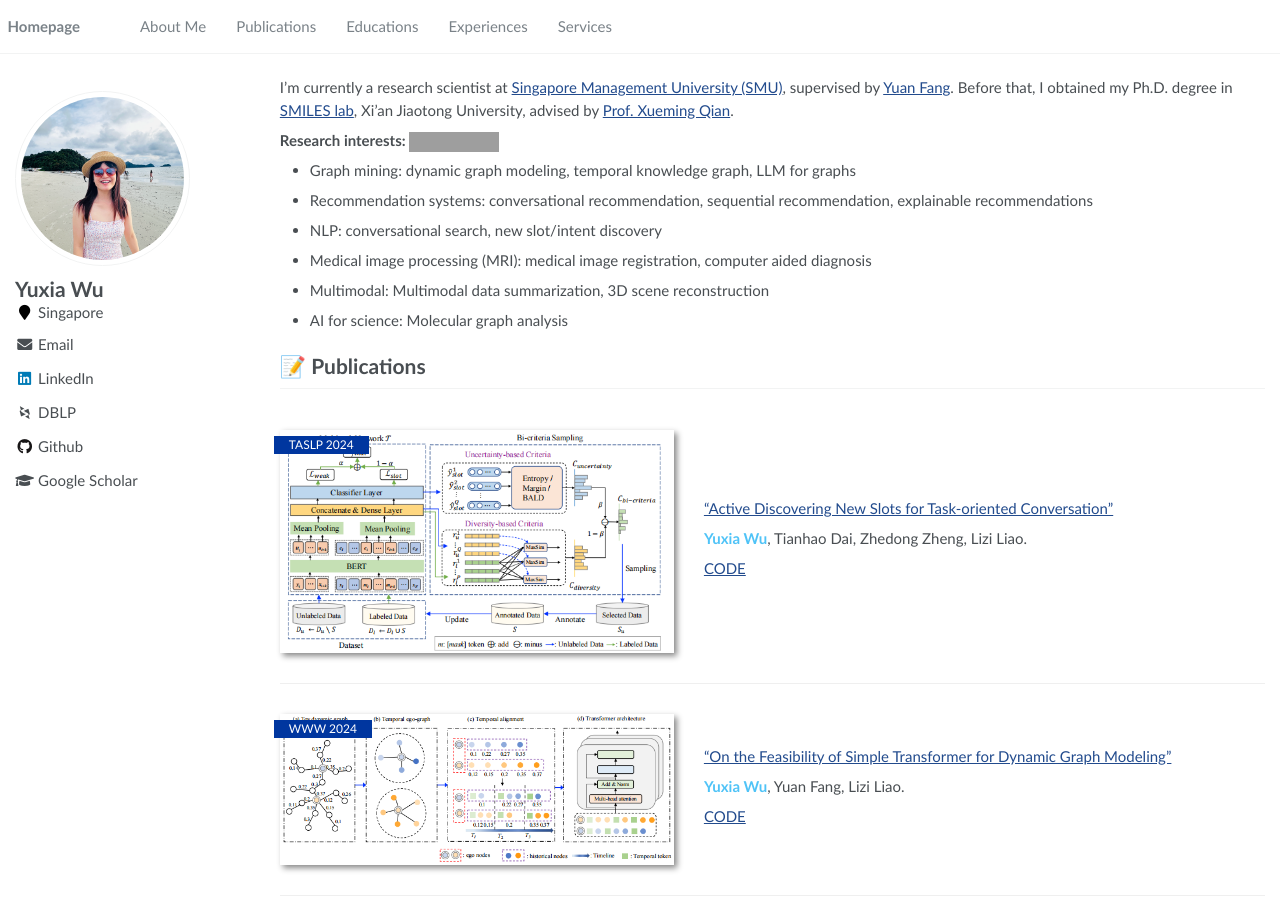
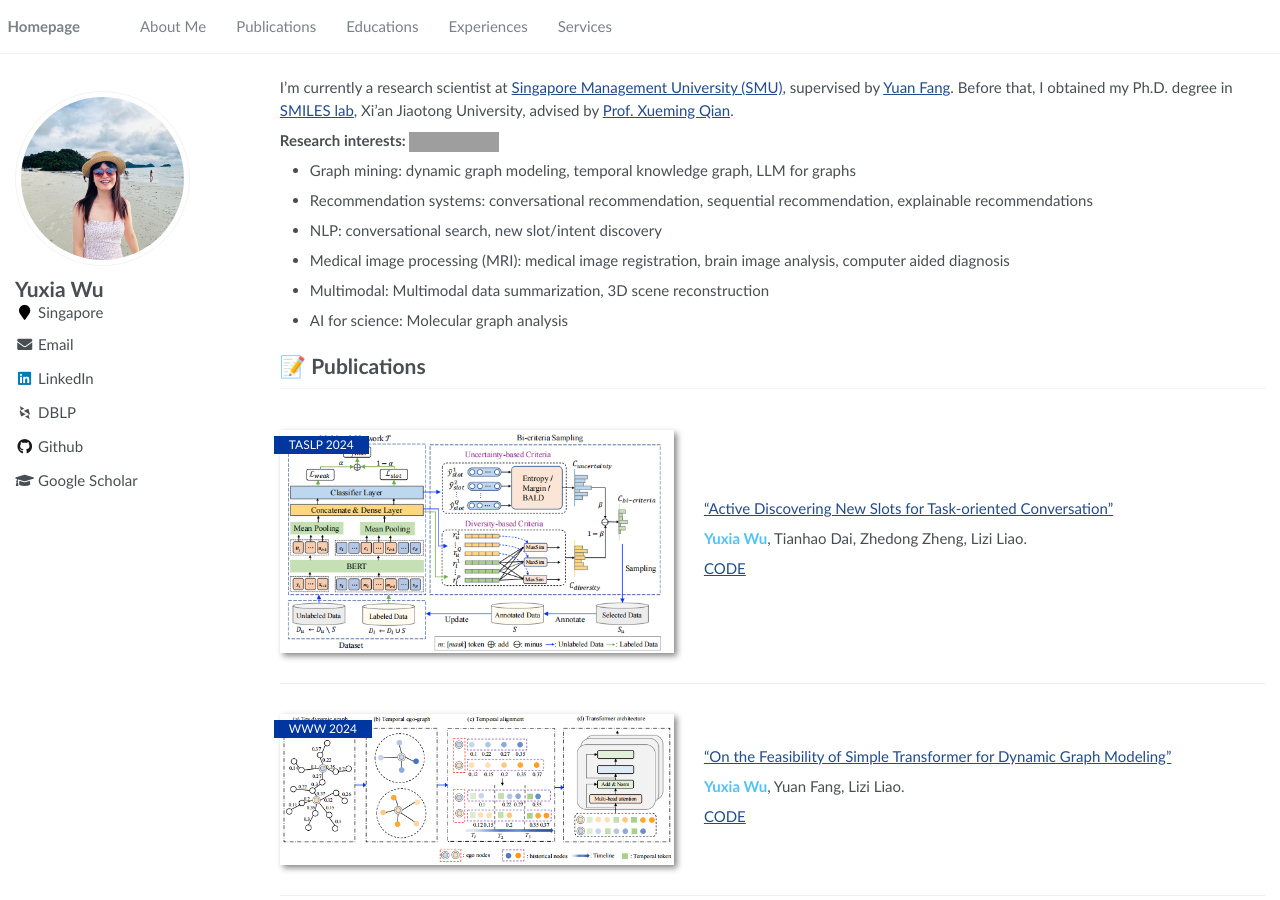
Before and after one commit to YuxiaWu/YuxiaWu.github.io, a Jekyll site: the page built from _pages/about.md, in a window 1280 px wide and 900 px high. Built offline with Jekyll 4.4.1, drawn with Linux system fonts in a browser that asks for light colours; some web fonts are replaced; grey boxes are pictures that could not be loaded.

Commit message:
Update about.md

```diff
--- a/_pages/about.md
+++ b/_pages/about.md
@@ -24,7 +24,7 @@ I'm currently a research scientist at [Singapore Management University (SMU)](ht
 - Graph mining: dynamic graph modeling, temporal knowledge graph, LLM for graphs
 - Recommendation systems: conversational recommendation, sequential recommendation, explainable recommendations
 - NLP: conversational search, new slot/intent discovery
-- Medical image processing (MRI): medical image registration, computer aided diagnosis
+- Medical image processing (MRI): medical image registration, brain image analysis, computer aided diagnosis
 - Multimodal: Multimodal data summarization, 3D scene reconstruction
 - AI for science: Molecular graph analysis
 
```
